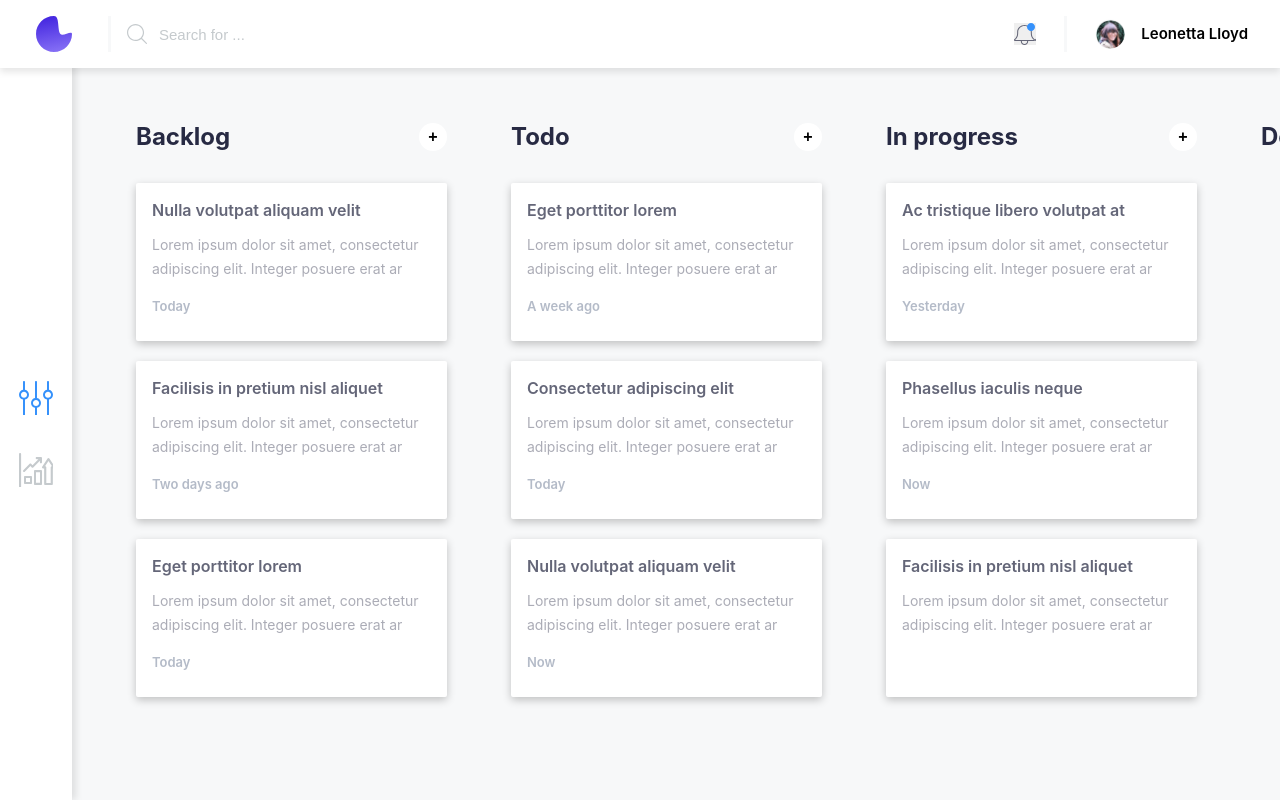
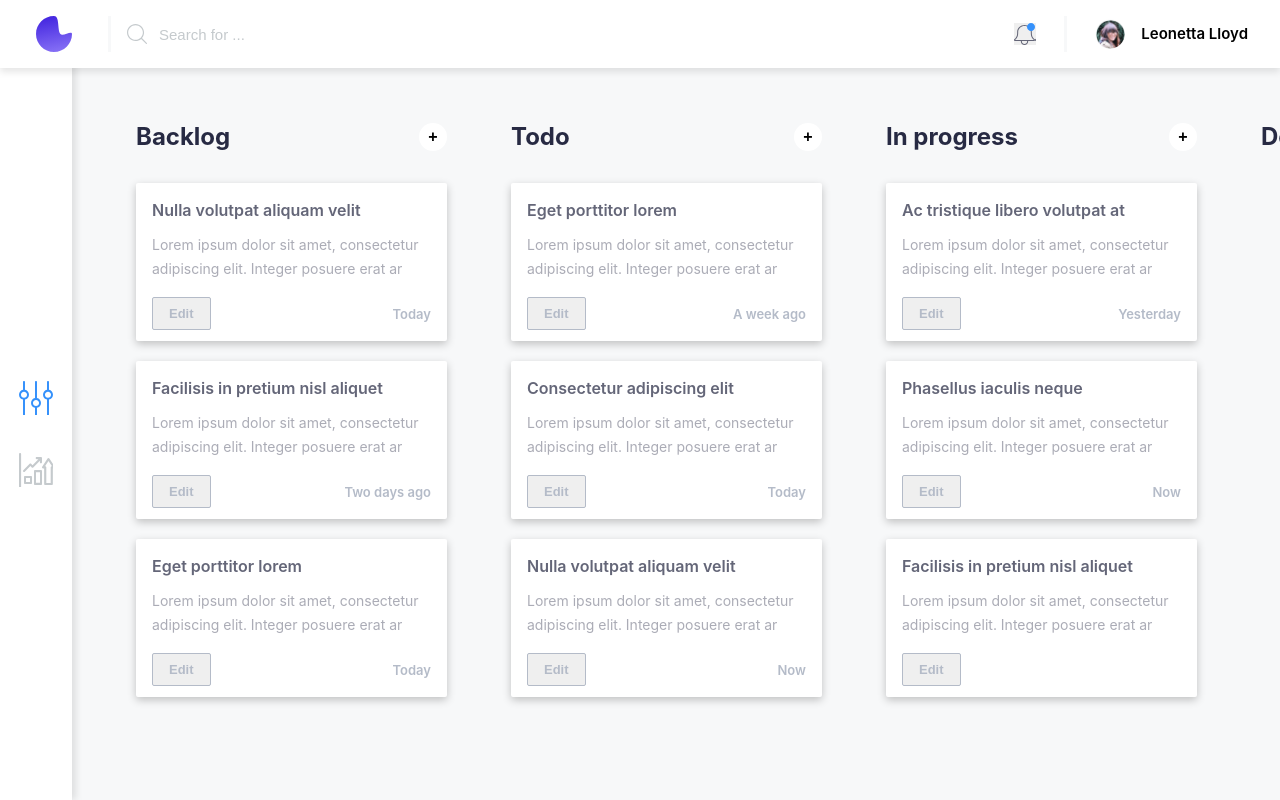
Before and after one commit to kohgpat/kanban-app, a React (Create React App) app: page / in a window 1280 px wide. Built offline with nearby package versions, Linux system fonts and the light colour scheme.

Commit message:
Add EditToggle to Item

```diff
--- a/src/components/Item/index.js
+++ b/src/components/Item/index.js
@@ -8,6 +8,7 @@ const Item = ({ item, innerRef, ...restProps }) => {
       <s.ItemText>{item.text}</s.ItemText>
 
       <s.ItemMeta>
+        <s.EditToggle>Edit</s.EditToggle>
         <s.ItemUpdatedAt>{item.updatedAt}</s.ItemUpdatedAt>
       </s.ItemMeta>
     </s.Item>
--- a/src/components/Item/styles.js
+++ b/src/components/Item/styles.js
@@ -32,6 +32,26 @@ export const ItemMeta = styled.div`
   justify-content: space-between;
 `;
 
+export const EditToggle = styled.button.attrs({ type: "button" })`
+  border: 1px solid #b4bbc8;
+  border-radius: 2px;
+  color: #b4bbc8;
+  font-size: 13px;
+  font-weight: 600;
+  padding: 0.5rem 1rem;
+
+  &:hover,
+  &:focus {
+    color: #000;
+    border-color: #3B93F8;
+  }
+
+  &:active {
+    color: #fff;
+    background-color: #3B93F8;
+  }
+`;
+
 export const ItemUpdatedAt = styled.span`
   font-size: 13px;
   line-height: 18px;
```
